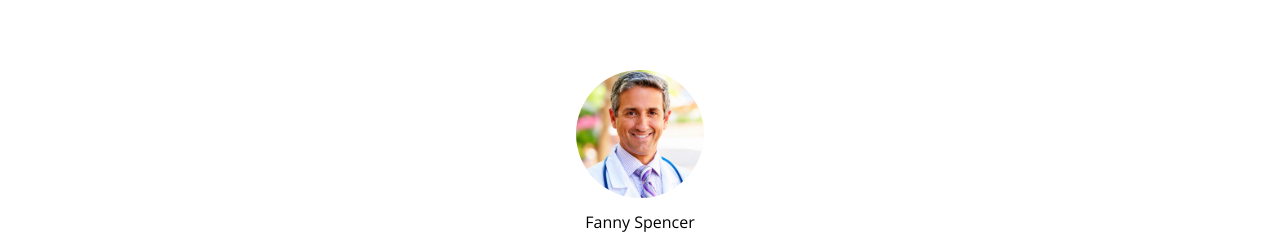
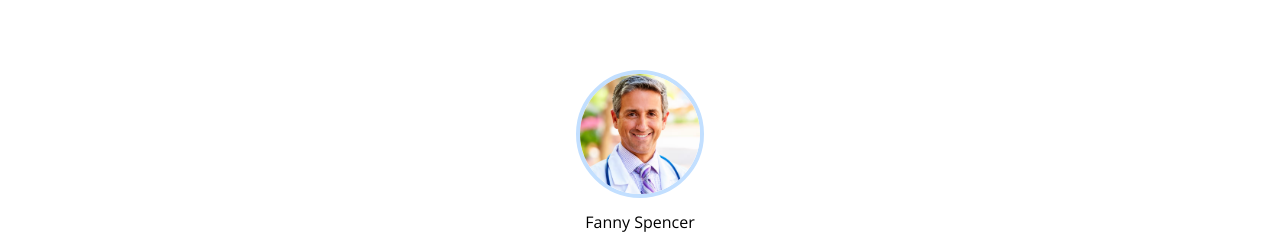
Before and after one commit to danlakelake/Medical-Meeting-React, a React (Vite) app: page / in a window 1280 px wide. Shown: the part 2432-2672 px from the top of the page. Built offline with nearby package versions, Linux system fonts and the light colour scheme.

Commit message:
ft: add border color to image testimonial & the leftover PNG images were deleted

```diff
--- a/src/components/sections/Hero.tsx
+++ b/src/components/sections/Hero.tsx
@@ -3,7 +3,7 @@ import Brands from '../Brands';
 
 function Hero() {
   return (
-    <section>
+    <section id="hero">
       <div className="hero-container">
         {/* Contenido & CTA */}
         <div className="w-full md:w-[60%] flex justify-center p-7 px-30 md:px-0">
--- a/src/components/sections/Testimonials.tsx
+++ b/src/components/sections/Testimonials.tsx
@@ -35,7 +35,7 @@ function Testimonial() {
             <img
               src={testimonial.image}
               alt={testimonial.name}
-              className="testimonial-image mb-3"
+              className="testimonial-image mb-3 border-4 border-blue-sections"
             />
             <h3>{testimonial.name}</h3>
             <div className="flex gap-1 mt-2 text-yellow-400">
```
Also changed, not shown: src/assets/about-doctor.png (deleted), src/assets/hero-doctor.png (deleted).
